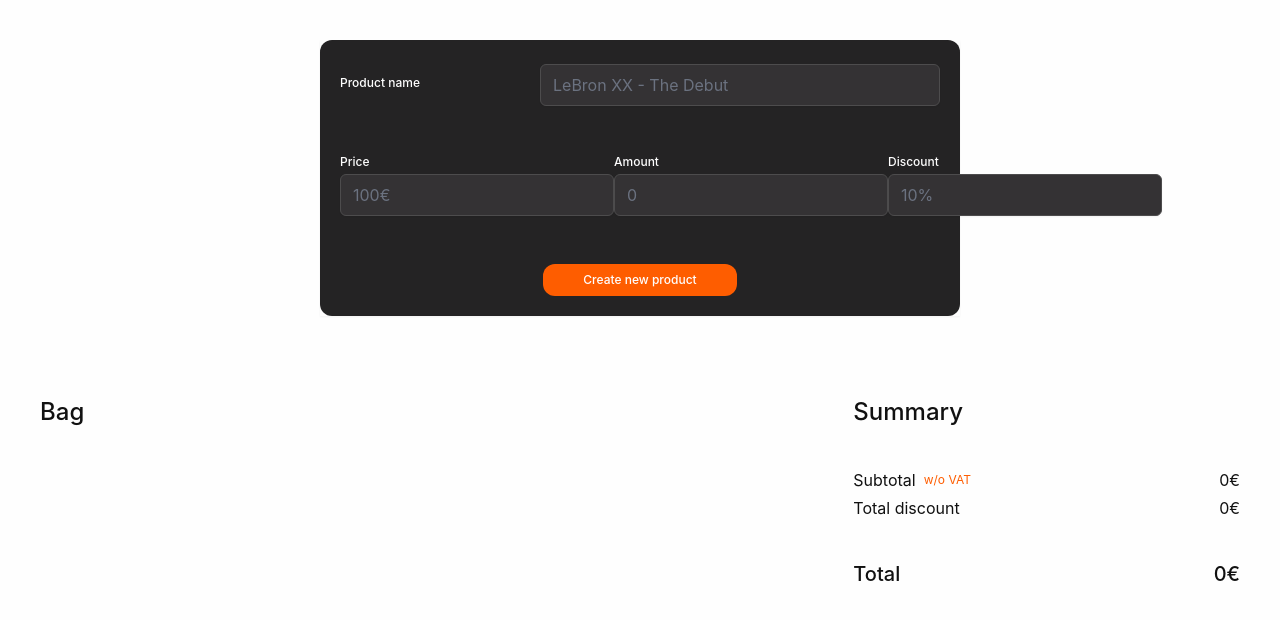
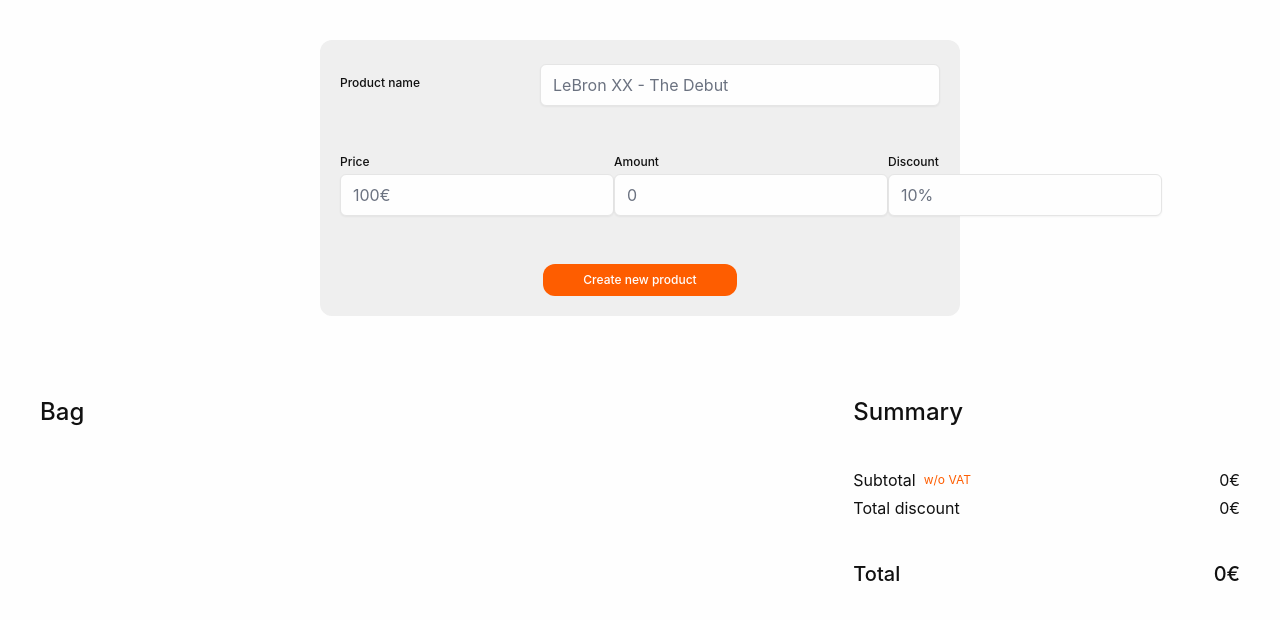
Before and after one commit to dmnkhvl/SimpleOrder, a React (Vite) app: page / in a window 1280 px wide. Shown: the top 620 px of the page. Built offline with nearby package versions, Linux system fonts and the light colour scheme.

Commit message:
style: Create New product UI
Changed colors of the create new product section

```diff
--- a/src/App.jsx
+++ b/src/App.jsx
@@ -38,14 +38,11 @@ function App() {
     <div className="App">
       <div className="bg-white text-black min-h-screen">
         <div className="mx-auto max-w-screen-xl pt-10	">
-          <div className="mx-auto max-w-screen-sm bg-gray rounded-xl ">
-            <div className="flex flex-col p-5 gap-2 mx-auto text-darkGray shadow-sm mb-10 ">
+          <div className="mx-auto max-w-screen-sm bg-ligtherGray text-black rounded-xl">
+            <div className="flex flex-col p-5 gap-2 mx-auto text-darkGray mb-10 ">
               <div className="flex justify-start items-center">
                 <div className="w-4/12">
-                  <label
-                    htmlFor="name"
-                    className="block text-xs font-medium text-white"
-                  >
+                  <label htmlFor="name" className="block text-xs font-medium">
                     Product name
                   </label>
                 </div>
@@ -54,7 +51,7 @@ function App() {
                   id="name"
                   onChange={(e) => setName(e.target.value)}
                   placeholder="LeBron XX - The Debut"
-                  className="mt-1 w-4/6	rounded-md shadow-sm border-gray-700 bg-gray-900 text-white sm:text-s"
+                  className="mt-1 w-4/6	rounded-md shadow-sm border-lightGray bg-white text-black sm:text-s"
                 />
               </div>
               {error ? (
@@ -67,10 +64,7 @@ function App() {
 
               <div className="flex mt-10 justify-between">
                 <div>
-                  <label
-                    htmlFor="price"
-                    className="block text-xs font-medium text-white"
-                  >
+                  <label htmlFor="price" className="block text-xs font-medium">
                     Price
                   </label>
                   <input
@@ -78,7 +72,7 @@ function App() {
                     id="price"
                     onChange={(e) => setPrice(e.target.value)}
                     placeholder="100€"
-                    className="mt-1 rounded-md shadow-sm border-gray-700 bg-gray-900 text-white sm:text-s"
+                    className="mt-1 rounded-md shadow-sm border-lightGray bg-white text-black sm:text-s"
                   />
                   {error ? (
                     <p className=" mt-2 py-2 text-xs text-white bg-red-500 rounded-xl text-center">
@@ -90,10 +84,7 @@ function App() {
                 </div>
 
                 <div>
-                  <label
-                    htmlFor="amount"
-                    className="block text-xs font-medium text-white"
-                  >
+                  <label htmlFor="amount" className="block text-xs font-medium">
                     Amount
                   </label>
                   <input
@@ -101,7 +92,7 @@ function App() {
                     id="amount"
                     onChange={(e) => setAmount(e.target.value)}
                     placeholder="0"
-                    className="mt-1 rounded-md shadow-sm border-gray-700 bg-gray-900 text-white sm:text-s"
+                    className="mt-1 rounded-md shadow-sm border-lightGray bg-white text-black sm:text-s"
                   />
                   {error ? (
                     <p className=" mt-2 py-2 text-xs text-white bg-red-500 rounded-xl text-center">
@@ -115,7 +106,7 @@ function App() {
                 <div>
                   <label
                     htmlFor="discount"
-                    className="block text-xs font-medium text-white"
+                    className="block text-xs font-medium"
                   >
                     Discount
                   </label>
@@ -124,7 +115,7 @@ function App() {
                     id="discount"
                     onChange={(e) => setDiscount(e.target.value)}
                     placeholder="10%"
-                    className="mt-1 rounded-md shadow-sm border-gray-700 bg-gray-900 text-white sm:text-s"
+                    className="mt-1 rounded-md shadow-sm border-lightGray bg-white text-black sm:text-s"
                   />
                   {error ? (
                     <p className=" mt-2 py-2 text-xs text-white bg-red-500 rounded-xl text-center">
--- a/tailwind.config.cjs
+++ b/tailwind.config.cjs
@@ -12,6 +12,7 @@ module.exports = {
         black: "#111111",
         mdGray: "#757575",
         lightGray: "#E5E5E5",
+        ligtherGray: "#EFEFEF",
         gray: "#242324",
         "gray-900": "#343234",
         "gray-700": "#4d4c4d",
```
